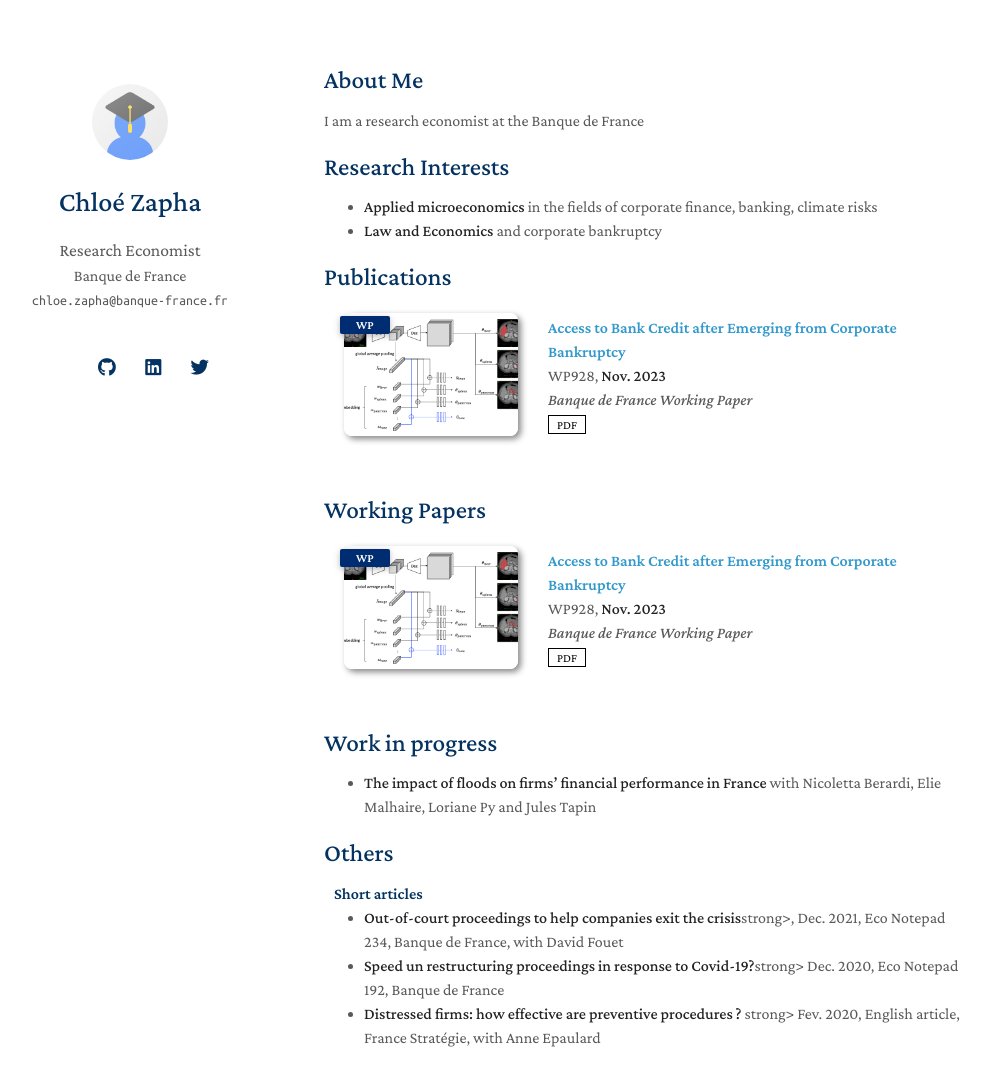
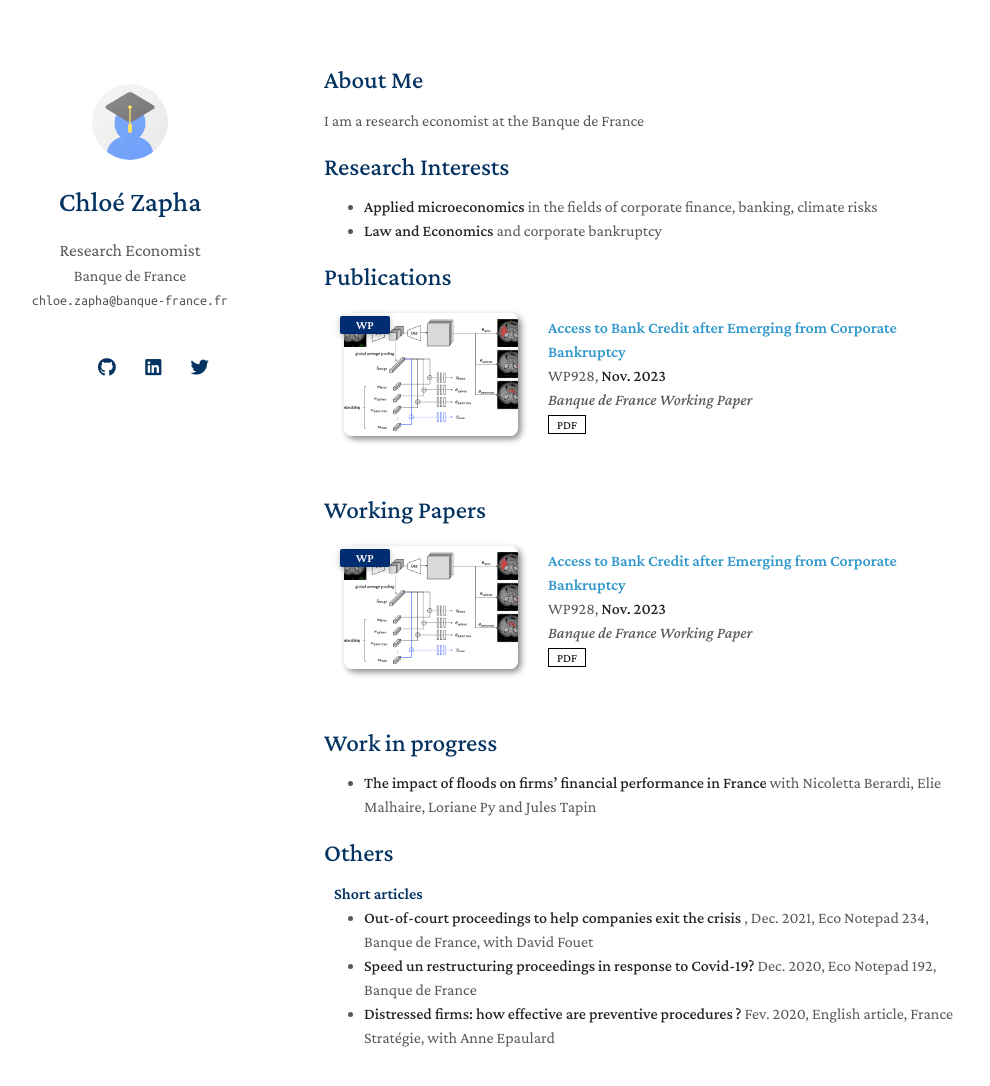
Before and after one commit to czapha/monsite, a Jekyll site: the page built from index.md, in a window 1280 px wide and 1129 px high. Shown: the top 1086 px of the window, without its empty margins (146-1136 px from the left). Built offline with Jekyll 4.4.1, drawn with Linux system fonts in a browser that asks for light colours; nearby versions of some CDN libraries; a style sheet for code colours, icons or effects is not loaded; our own code applies the rules of GitHub Pages for plain Markdown files.

Commit message:
Update services.md

```diff
--- a/_includes/services.md
+++ b/_includes/services.md
@@ -3,7 +3,7 @@
 <h4 style="margin:0 10px 0;">Short articles</h4>
 
 <ul style="margin:0 0 5px;">
-  <li><a href="https://www.banque-france.fr/en/publications-and-statistics/publications/out-court-proceedings-help-companies-exit-crisis"><autocolor> <strong>Out-of-court proceedings to help companies exit the crisis</strong>strong>, Dec. 2021, Eco Notepad 234, Banque de France, with David Fouet</autocolor></a></li>
-  <li><a href="https://www.banque-france.fr/en/publications-and-statistics/publications/speed-restructuring-proceedings-response-covid-19"><autocolor> <strong>Speed un restructuring proceedings in response to Covid-19?</strong>strong> Dec. 2020, Eco Notepad 192, Banque de France </autocolor></a></li>
-  <li><a href="https://www.strategie.gouv.fr/english-articles/distressed-firms-how-effective-are-preventive-procedures#:~:text=The%20numbers%20speak%20for%20themselves,explanations%20for%20this%2035%25%20difference."><autocolor> <strong> Distressed firms: how effective are preventive procedures ? </strong>strong> Fev. 2020, English article, France Stratégie, with Anne Epaulard</autocolor></a></li>
+  <li><a href="https://www.banque-france.fr/en/publications-and-statistics/publications/out-court-proceedings-help-companies-exit-crisis"><autocolor> <strong>Out-of-court proceedings to help companies exit the crisis </strong>, Dec. 2021, Eco Notepad 234, Banque de France, with David Fouet</autocolor></a></li>
+  <li><a href="https://www.banque-france.fr/en/publications-and-statistics/publications/speed-restructuring-proceedings-response-covid-19"><autocolor> <strong>Speed un restructuring proceedings in response to Covid-19? </strong> Dec. 2020, Eco Notepad 192, Banque de France </autocolor></a></li>
+  <li><a href="https://www.strategie.gouv.fr/english-articles/distressed-firms-how-effective-are-preventive-procedures#:~:text=The%20numbers%20speak%20for%20themselves,explanations%20for%20this%2035%25%20difference."><autocolor> <strong> Distressed firms: how effective are preventive procedures ? </strong> Fev. 2020, English article, France Stratégie, with Anne Epaulard</autocolor></a></li>
 </ul>
```
